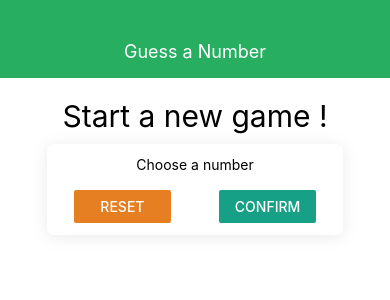
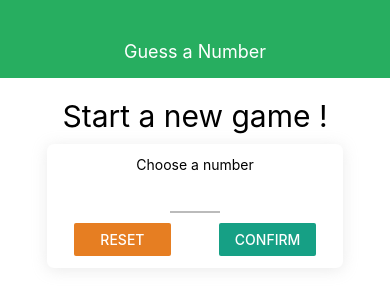
Before and after one commit to zamanshahed/react-native-guess-number, a React Native app: screen / in a window 390 px wide. Shown: the top 300 px of the page. Built offline with nearby package versions, Linux system fonts and the light colour scheme.

Commit message:
custom input, customized input ability, keyboard selection, input filter

```diff
--- /dev/null
+++ b/Components/Input.js
@@ -0,0 +1,19 @@
+import React from 'react';
+import { TextInput, StyleSheet } from 'react-native';
+
+const Input = props => {
+  return(
+    <TextInput {...props} style={{ ...styles.input, ...props.style }} />
+  );
+};
+
+  const styles = StyleSheet.create({
+  input:{
+    height:30,
+    borderBottomColor:'#bbb',
+    borderBottomWidth: 2,
+    marginVertical: 10,
+  },
+});
+
+export default Input;
--- a/Screens/StartGameScreen.js
+++ b/Screens/StartGameScreen.js
@@ -1,55 +1,89 @@
-import React, {useState} from 'react';
-import { View, StyleSheet, Text, TextInput, Button } from 'react-native';
+import React, { useState } from "react";
+import {
+  View,
+  StyleSheet,
+  Text,
+  Button,
+  TouchableWithoutFeedback,
+  Keyboard
+} from "react-native";
 
-import Card from '../Components/Card';
-import Colors from '../Constants/Colors';
+import Card from "../Components/Card";
+import Input from "../Components/Input";
+import Colors from "../Constants/Colors";
 
-const StartGameScreen = props => {
+const StartGameScreen = (props) => {
+  const [userNumber, setUserNumber] = useState("");
 
-  const [userNumber, setUserNumber] = useState('');
+  const numberInputHandler = (inputText) => {
+    setUserNumber(inputText.replace(/[^0-9]/g, ""));
+  };
 
-  return(
+  return (
+    <TouchableWithoutFeedback onPress={()=>{Keyboard.dismiss();}}>
       <View style={styles.screen}>
         <Text style={styles.title}>Start a new game !</Text>
 
         <Card style={styles.inputContainer}>
           <Text>Choose a number</Text>
-        <TextInput />
+          <Input
+            style={styles.input}
+            blurOnSubmit
+            autoCapitalize="none"
+            autoCorrect={false}
+            keyboardType="number-pad"
+            maxLength={2}
+            onChangeText={numberInputHandler}
+            value={userNumber}
+          />
           <View style={styles.buttonContainer}>
-          <View style={styles.button}><Button title='Reset' onPress={()=>{}} color={Colors.reset}/></View>
-          <View style={styles.button}><Button style={styles.button} title='Confirm' onPress={()=>{}} color={Colors.accent} /></View>
+            <View style={styles.button}>
+              <Button title="Reset" onPress={() => {}} color={Colors.reset} />
+            </View>
+            <View style={styles.button}>
+              <Button
+                style={styles.button}
+                title="Confirm"
+                onPress={() => {}}
+                color={Colors.accent}
+              />
+            </View>
           </View>
         </Card>
       </View>
+    </TouchableWithoutFeedback>
   );
 };
 
-
 const styles = StyleSheet.create({
-  screen:{
-    flex:1,
+  screen: {
+    flex: 1,
     padding: 10,
-    alignItems: 'center',
-    justifyContent: 'flex-start'
+    alignItems: "center",
+    justifyContent: "flex-start",
   },
-  title:{
+  title: {
     fontSize: 30,
-    marginVertical: 10
+    marginVertical: 10,
   },
-  inputContainer:{
+  inputContainer: {
     width: 300,
-    maxWidth: '80%',
-    alignItems: 'center'
+    maxWidth: "80%",
+    alignItems: "center",
   },
-  buttonContainer:{
-    flexDirection: 'row',
-    width: '100%',
-    justifyContent: 'space-between',
-    paddingHorizontal: 15
+  buttonContainer: {
+    flexDirection: "row",
+    width: "100%",
+    justifyContent: "space-between",
+    paddingHorizontal: 15,
   },
-  button:{
-    width: '40%'
-  }
+  button: {
+    width: "40%",
+  },
+  input: {
+    width: 50,
+    textAlign: "center",
+  },
 });
 
 export default StartGameScreen;
```
Lines whose indentation alone changed are shown as unchanged.
